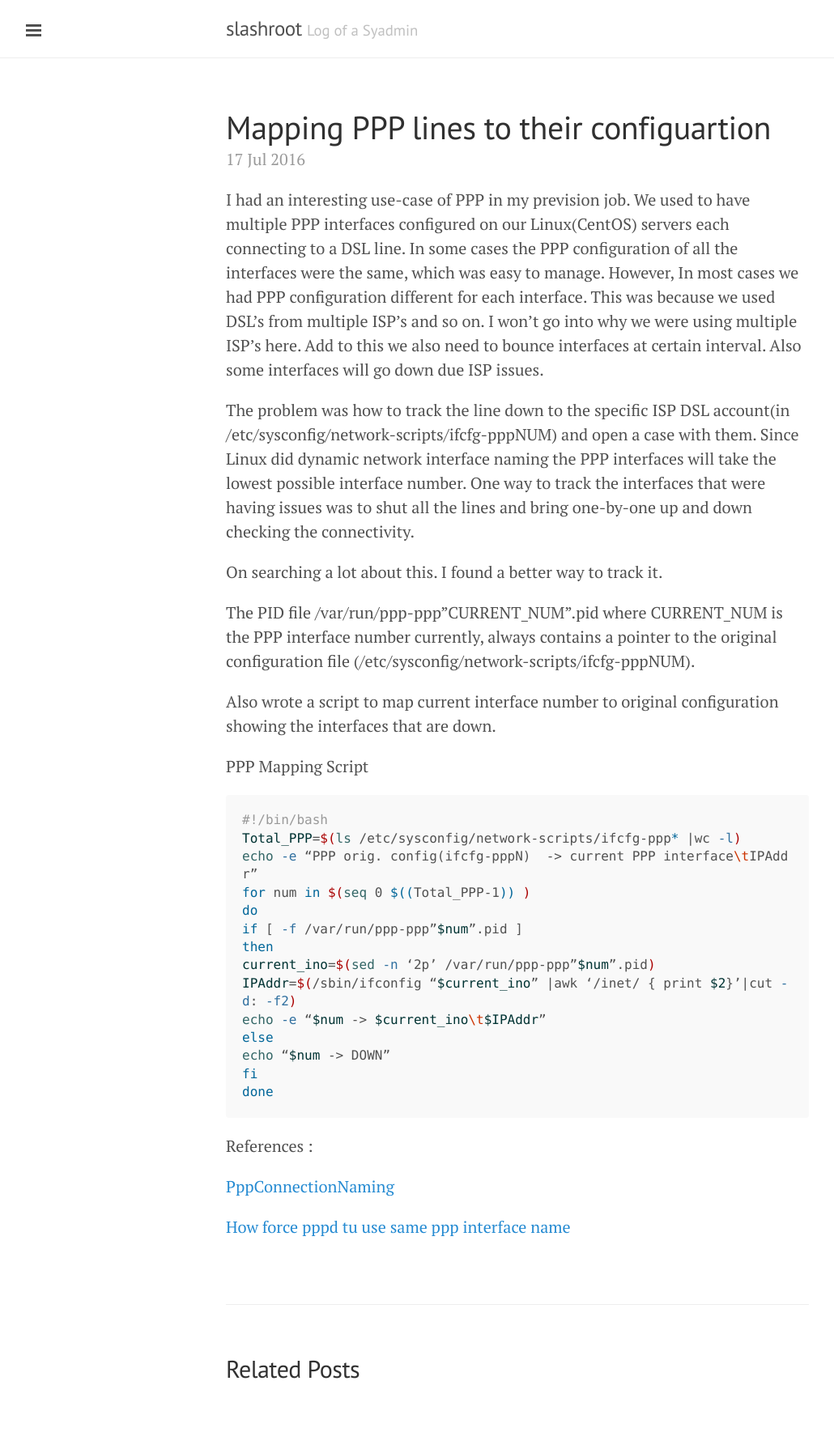
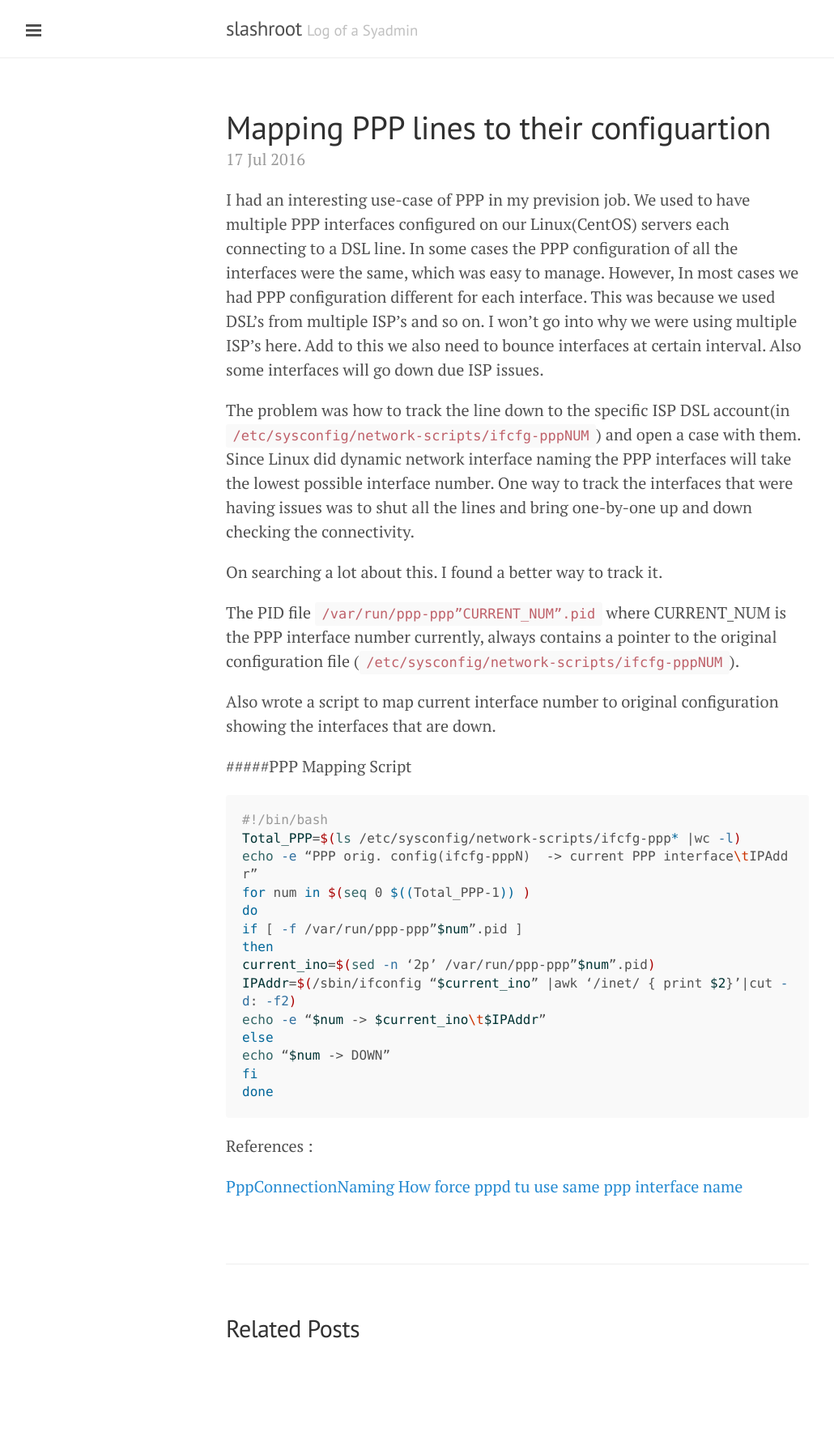
Before and after one commit to nitinsatish/nitinsatish.github.io, a Jekyll site: the page built from _posts/2016-07-17-mapping-ppp-lines-to-their-configuartion.markdown, in a window 1280 px wide. Shown: the whole page at 81% size, without its empty margins (1-1031 px from the left). Built offline with Jekyll 4.4.1, drawn with Linux system fonts in a browser that asks for light colours; after the commit the page ends 1719 px from its top, so only the background shows below that.

````diff
--- a/_posts/2016-07-17-mapping-ppp-lines-to-their-configuartion.markdown
+++ b/_posts/2016-07-17-mapping-ppp-lines-to-their-configuartion.markdown
@@ -6,15 +6,15 @@ layout: post
 I had an interesting use-case of PPP in my prevision job. We used to have multiple PPP interfaces configured on our Linux(CentOS) servers each connecting to a DSL line. In some cases the PPP configuration of all the interfaces were the same, which was easy to manage. However, In most cases we had PPP configuration different for each interface. This was because we used DSL’s from multiple ISP’s and so on. I won’t go into why we were using multiple ISP’s here.
 Add to this we also need to bounce interfaces at certain interval. Also some interfaces will go down due ISP issues.
 
-The problem was how to track the line down to the specific ISP DSL account(in /etc/sysconfig/network-scripts/ifcfg-pppNUM) and open a case with them. Since Linux did dynamic network interface naming the PPP interfaces will take the lowest possible interface number. One way to track the interfaces that were having issues was to shut all the lines and bring one-by-one up and down checking the connectivity.
+The problem was how to track the line down to the specific ISP DSL account(in ```/etc/sysconfig/network-scripts/ifcfg-pppNUM```) and open a case with them. Since Linux did dynamic network interface naming the PPP interfaces will take the lowest possible interface number. One way to track the interfaces that were having issues was to shut all the lines and bring one-by-one up and down checking the connectivity.
 
 On searching a lot about this. I found a better way to track it.
 
-The PID file /var/run/ppp-ppp”CURRENT_NUM”.pid where CURRENT_NUM is the PPP interface number currently, always contains a pointer to the original configuration file (/etc/sysconfig/network-scripts/ifcfg-pppNUM).
+The PID file ```/var/run/ppp-ppp”CURRENT_NUM”.pid``` where CURRENT_NUM is the PPP interface number currently, always contains a pointer to the original configuration file (```/etc/sysconfig/network-scripts/ifcfg-pppNUM```).
 
 Also wrote a script to map current interface number to original configuration showing the interfaces that are down.
 
-PPP Mapping Script
+#####PPP Mapping Script
 
 ```bash
 #!/bin/bash
@@ -36,5 +36,4 @@ done
 References :
 
 [PppConnectionNaming](https://utcc.utoronto.ca/~cks/space/blog/linux/PppConnectionNaming)
-
 [How force pppd tu use same ppp interface name](https://www.mail-archive.com/linux-ppp@vger.rutgers.edu/msg03064.html)
````
